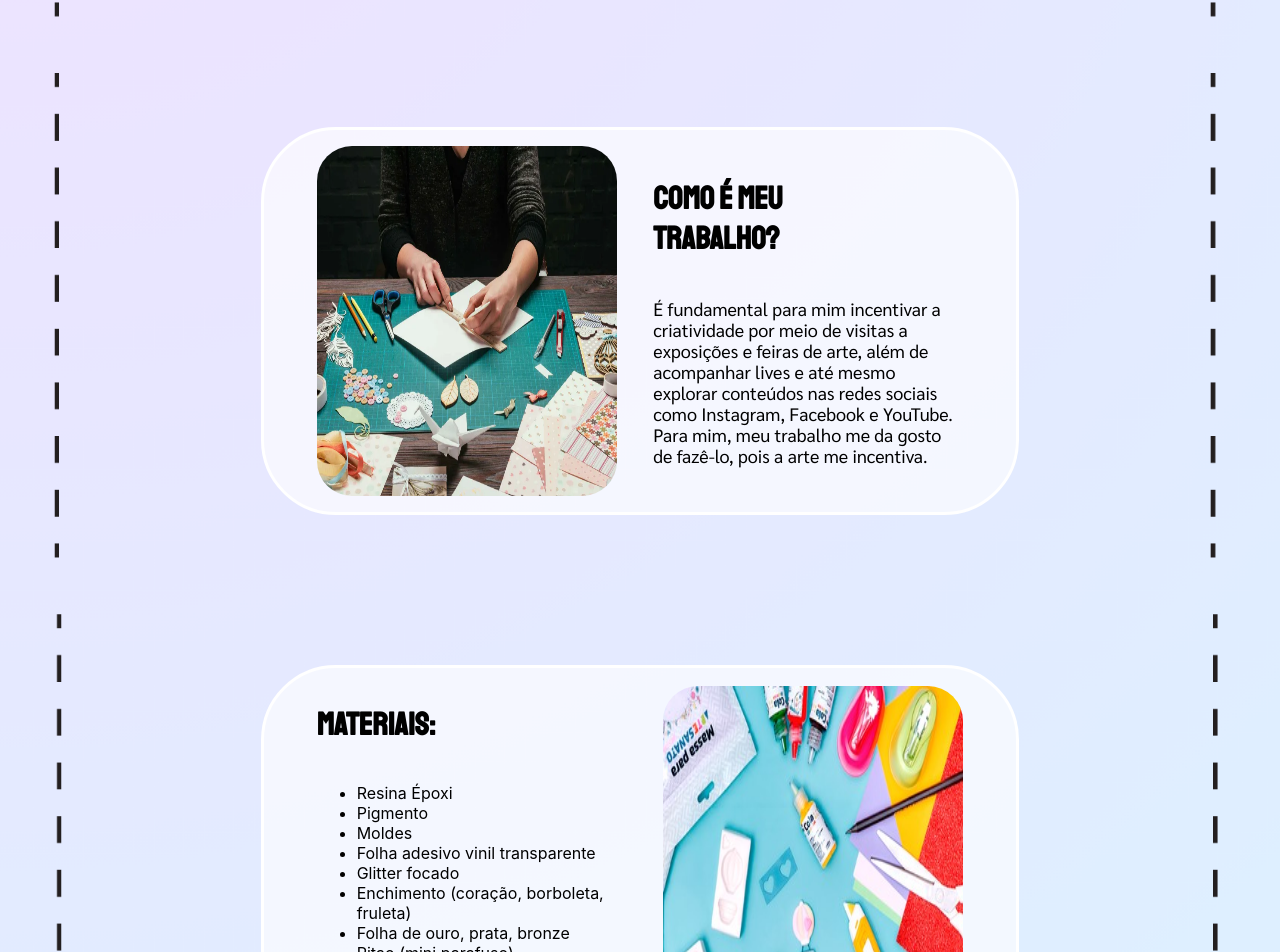
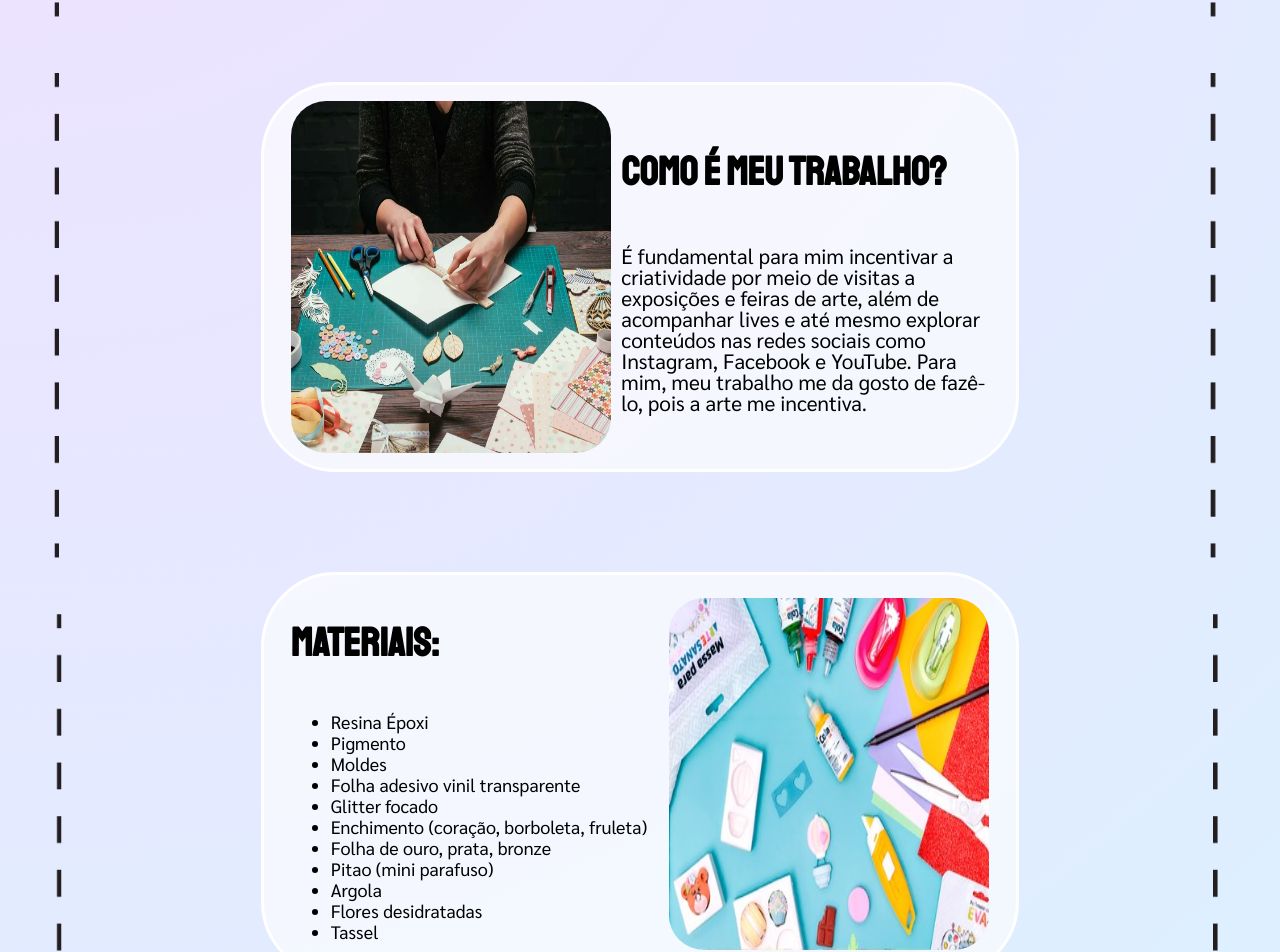
Before and after one commit to FFefo/resinartesite, a React (Create React App) app: page / in a window 1280 px wide. Shown: the part 1535-2487 px from the top of the page. Built offline with nearby package versions, Linux system fonts and the light colour scheme; a web font is replaced by a local one.

Commit message:
responsividade 1440x900 iniciada

```diff
--- a/src/components/Produto/produto.scss
+++ b/src/components/Produto/produto.scss
@@ -25,28 +25,49 @@
         font-weight: 700;
     }
 
+    @media (max-width: 1440px) {
+        img {
+            width: 11.5em;
+            height: 11.5em;
+        }
+
+        .des {
+            font-size: 1.2em;
+            width: 11em;
+
+        }
+    }
+
     @media (max-width: 1280px) {
         img {
             width: 12em;
             height: 12em;
+        }
+
+        .des {
+            font-size: 1.3em;
+            width: 10em;
+
+        }
+    }
+
+    @media (max-width: 1024px) {
+        img {
+            width: 10em;
+            height: 10em;
             border-radius: 15px;
         }
 
         .des {
-            font-size: 1.3em;
-            font-family: 'Roboto';
-            font-weight: 600;
-            color: #524D4D;
+            font-size: 1.2em;
             margin: 10px 0px;
-            width: 10em;
+            width: 8.7em;
 
         }
 
         .preço {
             margin: 0px;
-            font-size: 1.7em;
-            font-family: 'Roboto';
-            font-weight: 700;
+            font-size: 1.6em;
         }
     }
 
--- a/src/components/botãoAdmin/botao.scss
+++ b/src/components/botãoAdmin/botao.scss
@@ -29,11 +29,11 @@
 
         font-weight: 500;
         font-size: 35px;
+        text-align: center;
 
         a {
             color: inherit;
             text-decoration: none;
-            width: 150px;
         }
     }
 
@@ -43,4 +43,19 @@
         }
 
     }
+
+    @media (max-width: 1024px) {
+        .bola {
+            width: 6em;
+            border-radius: 5em;
+        }
+
+
+        .texto {
+            width: 10em;
+            font-size: 1.5em;
+
+        }
+
+    }
 }
--- a/src/pages/LandingPage/Home.scss
+++ b/src/pages/LandingPage/Home.scss
@@ -60,8 +60,11 @@
         background-image: url(../../../public/assets/images/gradientedois.png);
         background-size: cover;
         padding: 50px 0px;
+        gap: 100px;
 
-        .container01 {
+        .container01,
+        .container02,
+        .container03 {
 
             display: flex;
             flex-direction: row;
@@ -89,7 +92,8 @@
                     font-family: 'Staatliches';
                 }
 
-                p {
+                p,
+                li {
                     font-size: 18px;
                     line-height: 21px;
                     font-family: 'Sarabun';
@@ -103,97 +107,6 @@
 
             }
         }
-
-        .container02 {
-
-            display: flex;
-            flex-direction: row;
-            align-items: center;
-            justify-content: space-evenly;
-
-            padding: 40px 0px;
-            margin: 150px 0px;
-
-            background-color: rgba(255, 255, 255, 0.636);
-            border: 3px solid white;
-            border-radius: 75px;
-
-            text-align: center;
-            width: 700px;
-
-            .texto {
-                display: flex;
-                flex-direction: column;
-                align-items: flex-start;
-                text-align: left;
-
-                width: 310px;
-
-                h1 {
-                    font-family: 'Staatliches';
-                    width: 130px;
-                }
-
-                p {
-                    font-size: 18px;
-                    line-height: 21px;
-                    font-family: 'Sarabun';
-                }
-            }
-
-            img {
-                border-radius: 35px;
-                width: 300px;
-                height: 350px;
-
-            }
-
-        }
-
-        .container03 {
-
-            display: flex;
-            flex-direction: row;
-            align-items: center;
-            justify-content: space-evenly;
-
-            padding: 40px 0px;
-
-            background-color: rgba(255, 255, 255, 0.636);
-            border: 3px solid white;
-            border-radius: 75px;
-
-            text-align: center;
-            width: 700px;
-
-            .texto {
-                display: flex;
-                flex-direction: column;
-                align-items: flex-start;
-                text-align: left;
-
-                width: 310px;
-
-                h1 {
-                    font-family: 'Staatliches';
-                    width: 130px;
-                }
-
-                p {
-                    font-size: 18px;
-                    line-height: 21px;
-                    font-family: 'Sarabun';
-                }
-            }
-
-            img {
-                border-radius: 35px;
-                width: 300px;
-                height: 350px;
-
-            }
-
-        }
     }
 
     .gradientee {
@@ -201,17 +114,98 @@
         height: 30px;
     }
 
-    @media(max-width: 1024px) {
+    @media (max-width: 1440px) {
+        .introducao {
+            height: 50em;
+
+            .texto-intro {
+
+                h2,
+                .fa-solid {
+                    top: 6.5em;
+                }
+            }
+
+        }
+
+        .containers {
+
+            .container01,
+            .container02,
+            .container03 {
+                padding: 5.5em 2.5em;
+
+                width: 50em;
+
+                .texto {
+                    width: 23em;
+
+                    h1{
+                        font-size: 2.5em;
+                    }
+
+                    p {
+                        font-size: 1.3em;
+                    }
+                }
+
+                img{
+                    width: 20em;
+                    height: 22em;
+                }
+            }
+        }
+    }
+
+    @media(max-width: 1280px) {
 
         .introducao {
-            height: 35em;
+            height: 45em;
 
             .texto-intro {
 
                 h2,
                 .fa-solid {
                     -webkit-text-stroke: 1.3px black;
-                    top: 70px;
+                    top: 10em;
+                    font-size: 24px;
+                }
+            }
+        }
+
+        .gradiente {
+            background: linear-gradient(#DFB2E4, #EAE5FF);
+            height: 12em;
+        }
+
+        .containers {
+
+            .container01,
+            .container02,
+            .container03 {
+                padding: 1em;
+
+                width: 45em;
+            }
+        }
+
+        .gradientee {
+            height: 10em;
+        }
+
+    }
+
+    @media(max-width: 1024px) {
+
+        .introducao {
+            height: 36em;
+
+            .texto-intro {
+
+                h2,
+                .fa-solid {
+                    -webkit-text-stroke: 1.3px black;
+                    top: 10em;
                     font-size: 24px;
                 }
             }
@@ -235,41 +229,4 @@
 
     }
 
-    @media(max-width: 1280px) {
-
-        .introducao {
-            height: 45em;
-
-            .texto-intro {
-
-                h2,
-                .fa-solid {
-                    -webkit-text-stroke: 1.3px black;
-                    top: 70px;
-                    font-size: 24px;
-                }
-            }
-        }
-
-        .gradiente {
-            background: linear-gradient(#DFB2E4, #EAE5FF);
-            height: 12em;
-        }
-
-        .containers {
-
-            .container01,
-            .container02,
-            .container03 {
-                padding: 1em;
-
-                width: 45em;
-            }
-        }
-
-        .gradientee{
-            height: 10em;
-        }
-
-    }
 }
--- a/src/pages/Vitrine/catalogo.jsx
+++ b/src/pages/Vitrine/catalogo.jsx
@@ -1,4 +1,4 @@
-import './catalogo.scss';
+    import './catalogo.scss';
 import Cabecalho from '../../components/Header/cabecalho.jsx';
 import Rodape from '../../components/Body/rodape.jsx';
 import Produto from '../../components/Produto/produto.jsx';
--- a/src/pages/admin/admin.scss
+++ b/src/pages/admin/admin.scss
@@ -79,6 +79,7 @@
             }
 
             .cont-sup {
+
                 .text {
                     h1 {
                         font-size: 4.5em;
@@ -90,7 +91,35 @@
                 }
             }
 
-            .botoes{
+            .botoes {
+                gap: 5em;
+            }
+        }
+    }
+
+    @media (max-width: 1280px) {
+        .conteudo {
+            padding-bottom: inherit;
+
+            .voltar {
+                font-size: 2em;
+                margin: 1em 0 0 1em;
+            }
+
+            .cont-sup {
+
+                .text {
+                    h1 {
+                        font-size: 4em;
+                    }
+
+                    p {
+                        font-size: 1.25em;
+                    }
+                }
+            }
+
+            .botoes {
                 gap: 5em;
             }
         }
--- a/src/pages/consultarAdmin/consulta.scss
+++ b/src/pages/consultarAdmin/consulta.scss
@@ -4,6 +4,7 @@
     flex-direction: column;
     background-image: url(../../../public/assets/images/gradiente.png);
     background-size: cover;
+    height: 100%;
 
     .voltar {
         font-size: 28px;
@@ -31,7 +32,6 @@
         flex-direction: column;
         align-items: center;
         gap: 20px;
-        margin-bottom: 50px;
 
         thead {
             background-color: #b087cc;
@@ -91,6 +91,16 @@
         }
     }
 
+    .naoApertou{
+        margin-bottom: 31.6em;
+
+    }
+
+    .apertou{
+        margin-bottom: 30px;
+
+    }
+
     @media (max-width: 1280px) {
         table {
             thead {
@@ -124,4 +134,39 @@
             }
         }
     }
+
+    @media (max-width: 1024px) {
+        table {
+            thead {
+                width: 60em;
+
+                tr {
+                    gap: 2em;
+                }
+            }
+
+            tbody {
+                width: 60em;
+
+                tr {
+                    td {
+                        width: 70px;
+                    }
+
+                    #id {
+                        width: 10px;
+                    }
+
+                    #desc {
+                        width: 125px;
+                    }
+
+                    #nome {
+                        width: 4.5em;
+                    }
+
+                }
+            }
+        }
+    }
 }
--- a/src/pages/inserirAdmin/inserir.scss
+++ b/src/pages/inserirAdmin/inserir.scss
@@ -68,7 +68,6 @@
 
                     display: flex;
                     flex-direction: column;
-                    background-color: white;
                     border-radius: 50px;
                     gap: 7px;
 
@@ -197,4 +196,57 @@
 
         }
     }
+
+    @media (max-width: 1024px) {
+
+        .secao-insert {
+
+            .caixinha {
+
+                width: 30em;
+                height: 42em;
+
+                .voltar {
+                    font-size: 22px;
+                }
+
+                .campos {
+                    gap: 5px;
+
+                    label {
+                        font-size: 18px;
+
+                    }
+
+                    input {
+                        width: 30em;
+                        height: 1.2em;
+
+                    }
+
+                    .campo-imagem {
+                        .camp {
+                            .btimg {
+                                padding: 10px 20px;
+                            }
+                        }
+                    }
+                }
+            }
+
+            .secao-imagem {
+
+                .caixinha-imagem {
+                    max-width: 350px;
+                    max-height: 500px;
+
+                    .semImagem {
+                        width: 95%;
+                        padding: 10px;
+                    }
+                }
+            }
+
+        }
+    }
 }
```
Also changed, not shown: src/pages/Vitrine/catalogo.scss (+39 -64 lines), src/pages/consultarAdmin/consulta.jsx (+16 -7 lines).
